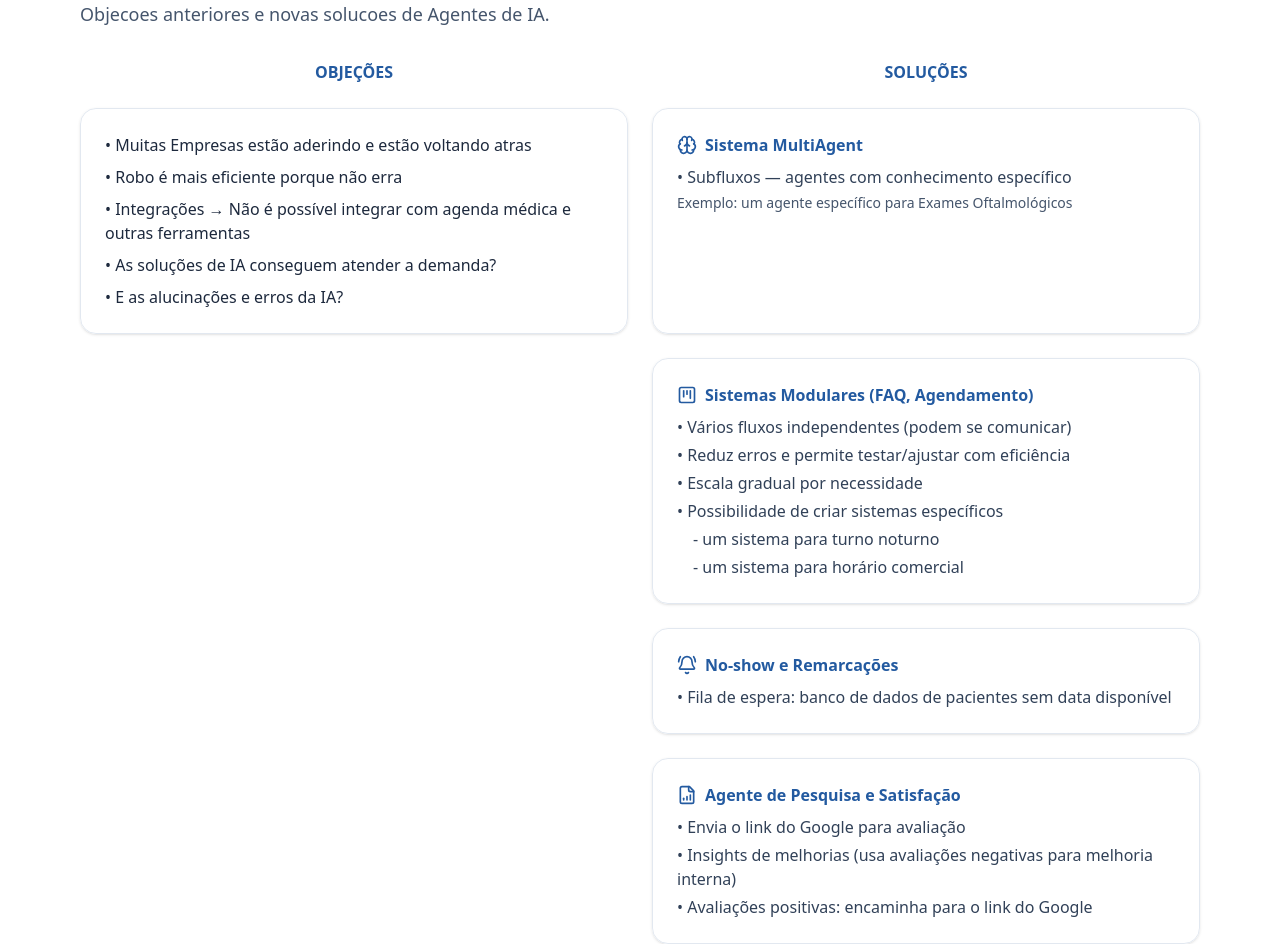
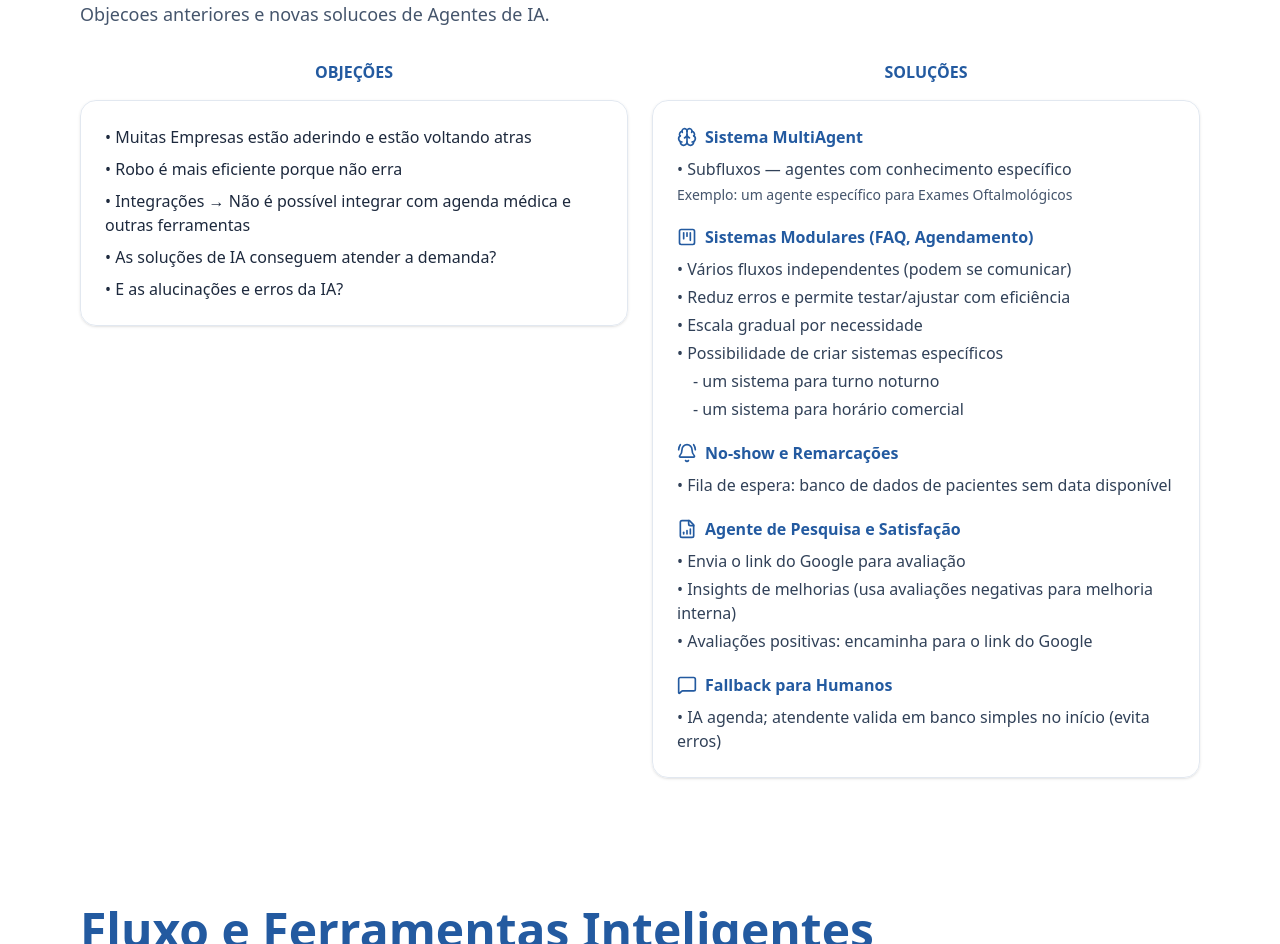
Before and after one commit to mateusolintof/proposta_cm.remedios, a Next.js app: page / in a window 1280 px wide. Shown: the part 3608-4552 px from the top of the page. Built offline with nearby package versions, Linux system fonts and the light colour scheme.

Commit message:
ui(oque-mudou): cabeçalhos centralizados e card full-width por coluna (OBJEÇÕES e SOLUÇÕES em layout limpo)

```diff
--- a/src/app/page.tsx
+++ b/src/app/page.tsx
@@ -239,21 +239,17 @@ export default function Home() {
         </div>
       </section>
 
-      {/* O QUE MUDOU (duplicação de Nossas Soluções com ajustes) */}
+      {/* O QUE MUDOU (layout com cabeçalho + card full-width por coluna) */}
       <section className="section" id="oque-mudou">
         <div className="mx-auto max-w-6xl px-4">
           <h2 className="section-title">O que mudou?</h2>
           <p className="subtitle mt-2">Objecoes anteriores e novas solucoes de Agentes de IA.</p>
 
-          {/* Grid 2 colunas com linhas emparelhadas */}
-          <div className="mt-8 grid md:grid-cols-2 gap-6 items-stretch">
-            {/* Cabeçalhos */}
+          <div className="mt-8 grid md:grid-cols-2 gap-6">
+            {/* Coluna OBJEÇÕES */}
+            <div>
               <div className="text-center text-prime font-extrabold">OBJEÇÕES</div>
-            <div className="text-center text-prime font-extrabold">SOLUÇÕES</div>
-
-            {/* Linha 1: Objeções (lista unificada) x Sistema MultiAgent */}
-            <div className="h-full">
-              <div className="card h-full">
+              <div className="card mt-4">
                 <ul className="text-slate-800 space-y-2">
                   <li>• Muitas Empresas estão aderindo e estão voltando atras</li>
                   <li>• Robo é mais eficiente porque não erra</li>
@@ -263,20 +259,19 @@ export default function Home() {
                 </ul>
               </div>
             </div>
-            <div className="h-full">
-              <div className="card h-full">
+
+            {/* Coluna SOLUÇÕES */}
+            <div>
+              <div className="text-center text-prime font-extrabold">SOLUÇÕES</div>
+              <div className="card mt-4 space-y-5">
+                <div>
                   <div className="font-semibold text-prime flex items-center gap-2"><Brain className="h-5 w-5"/> Sistema MultiAgent</div>
                   <ul className="mt-2 text-slate-700 space-y-1">
                     <li>• Subfluxos — agentes com conhecimento específico</li>
                     <li className="text-slate-600 text-sm">Exemplo: um agente específico para Exames Oftalmológicos</li>
                   </ul>
                 </div>
-            </div>
-
-            {/* Linha 2: Sistemas modulares */}
-            <div className="hidden md:block" />
-            <div className="h-full">
-              <div className="card h-full">
+                <div>
                   <div className="font-semibold text-prime flex items-center gap-2"><KanbanSquare className="h-5 w-5"/> Sistemas Modulares (FAQ, Agendamento)</div>
                   <ul className="mt-2 text-slate-700 space-y-1">
                     <li>• Vários fluxos independentes (podem se comunicar)</li>
@@ -287,23 +282,13 @@ export default function Home() {
                     <li className="pl-4">- um sistema para horário comercial</li>
                   </ul>
                 </div>
-            </div>
-
-            {/* Linha 3: No-show e Remarcações */}
-            <div className="hidden md:block" />
-            <div className="h-full">
-              <div className="card h-full">
+                <div>
                   <div className="font-semibold text-prime flex items-center gap-2"><BellRing className="h-5 w-5"/> No‑show e Remarcações</div>
                   <ul className="mt-2 text-slate-700 space-y-1">
                     <li>• Fila de espera: banco de dados de pacientes sem data disponível</li>
                   </ul>
                 </div>
-            </div>
-
-            {/* Linha 4: Pesquisa e Satisfação */}
-            <div className="hidden md:block" />
-            <div className="h-full">
-              <div className="card h-full">
+                <div>
                   <div className="font-semibold text-prime flex items-center gap-2"><FileBarChart className="h-5 w-5"/> Agente de Pesquisa e Satisfação</div>
                   <ul className="mt-2 text-slate-700 space-y-1">
                     <li>• Envia o link do Google para avaliação</li>
@@ -311,16 +296,12 @@ export default function Home() {
                     <li>• Avaliações positivas: encaminha para o link do Google</li>
                   </ul>
                 </div>
-            </div>
-
-            {/* Linha 5: Fallback para humanos */}
-            <div className="hidden md:block" />
-            <div className="h-full">
-              <div className="card h-full">
+                <div>
                   <div className="font-semibold text-prime flex items-center gap-2"><MessageSquare className="h-5 w-5"/> Fallback para Humanos</div>
                   <ul className="mt-2 text-slate-700 space-y-1">
                     <li>• IA agenda; atendente valida em banco simples no início (evita erros)</li>
                   </ul>
+                </div>
               </div>
             </div>
           </div>
```
Lines whose indentation alone changed are shown as unchanged.
